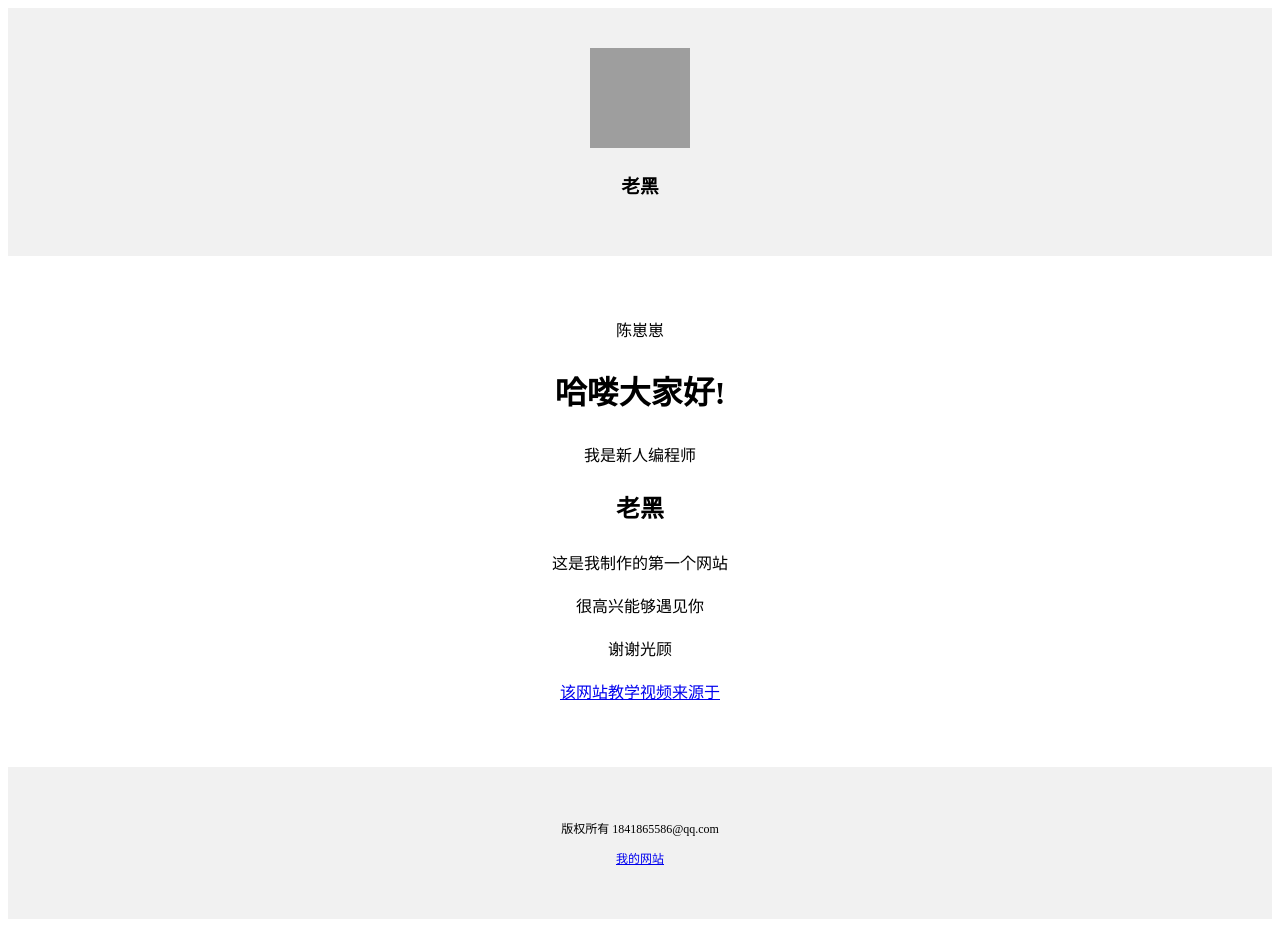
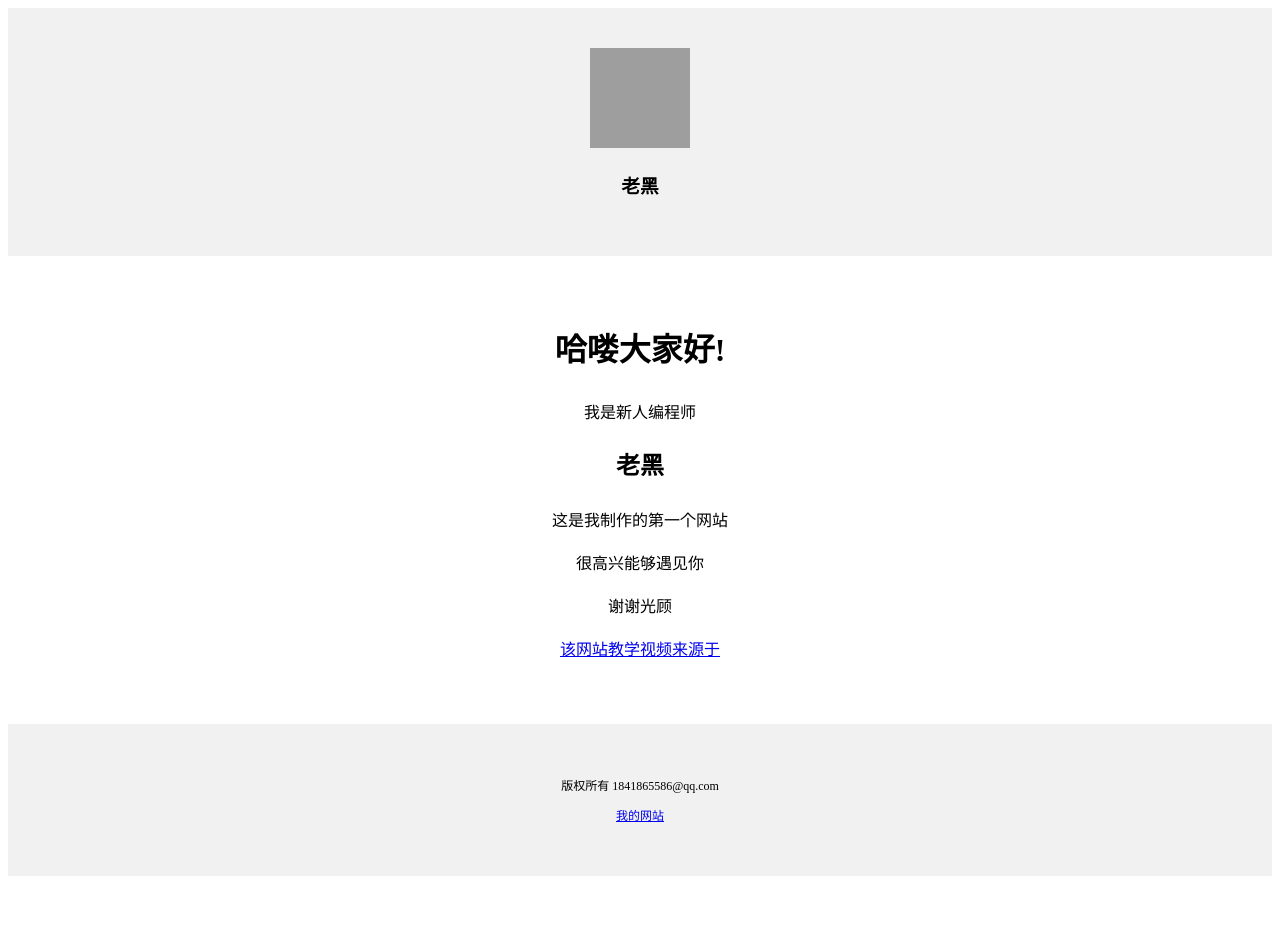
Before and after one commit to qinkewen/laohei, a plain HTML site: page index.html in a window 1280 px wide. After the commit the page ends 884 px from the top, so only its background shows below. Drawn offline with Linux system fonts and the light colour scheme; grey boxes are pictures that could not be loaded.

Commit message:
Update index.html

```diff
--- a/index.html
+++ b/index.html
@@ -20,7 +20,7 @@ padding:15px;
 line-height:1.7;
  text-align:center"
 >
-<p>陈崽崽</p>
+
     <h1>哈喽大家好!</h1>
     <p>我是新人编程师</p>
     <h2>老黑</h2>
```
